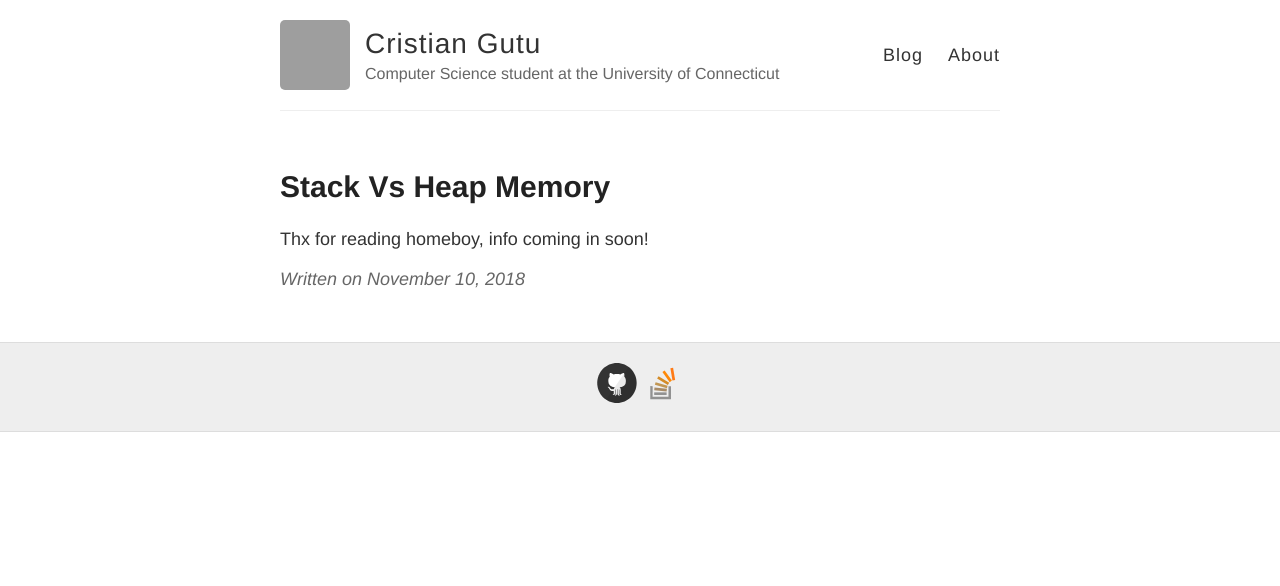
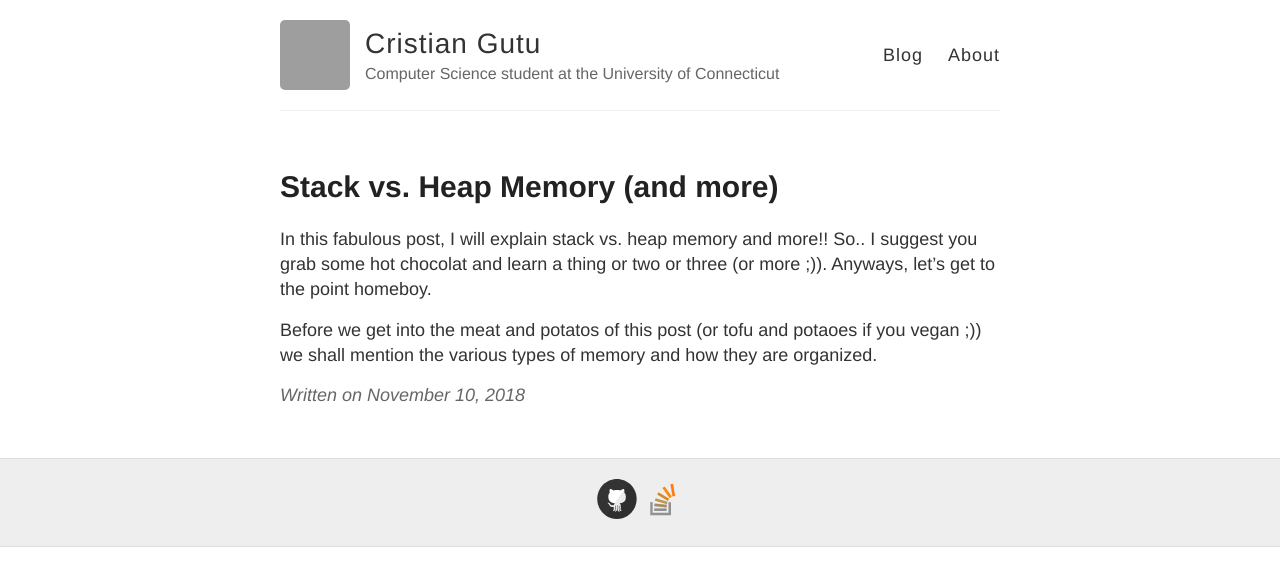
Before and after one commit to gutucristian/gutucristian.github.io, a Jekyll site: the page built from _posts/2018-11-10-Stack-vs-Heap-Memory.md, in a window 1280 px wide. Shown: the top 586 px of the page. Built offline with Jekyll 4.4.1, drawn with Linux system fonts in a browser that asks for light colours; our own code applies the rules of GitHub Pages for plain Markdown files; grey boxes are pictures that could not be loaded.

Commit message:
Update 2018-11-10-Stack-vs-Heap-Memory.md

```diff
--- a/_posts/2018-11-10-Stack-vs-Heap-Memory.md
+++ b/_posts/2018-11-10-Stack-vs-Heap-Memory.md
@@ -1 +1,8 @@
-Thx for reading homeboy, info coming in soon!
+---
+layout: post
+title: Stack vs. Heap Memory (and more)
+---
+
+In this fabulous post, I will explain stack vs. heap memory and more!! So.. I suggest you grab some hot chocolat and learn a thing or two or three (or more ;)). Anyways, let's get to the point homeboy.
+
+Before we get into the meat and potatos of this post (or tofu and potaoes if you vegan ;)) we shall mention the various types of memory and how they are organized.
```
